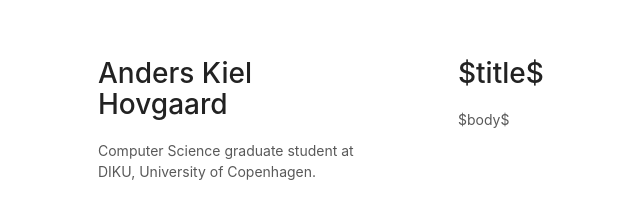
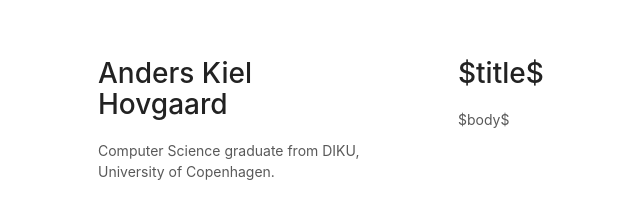
Before and after one commit to ahovgaard/ahovgaard.github.io, a plain HTML site: page templates/default.html in a window 1280 px wide. Shown: the top 199 px of the page, 112-752 px from the left. Drawn offline with Linux system fonts and the light colour scheme.

Commit message:
I graduated.

```diff
--- a/templates/default.html
+++ b/templates/default.html
@@ -12,8 +12,7 @@
     <div class="wrapper">
       <header>
         <h1>Anders Kiel Hovgaard</h1>
-        <p>Computer Science graduate student at DIKU, University of
-          Copenhagen.</p>
+        <p>Computer Science graduate from DIKU, University of Copenhagen.</p>
         <img src="/images/nezu.png" alt="Myself at Nezu Shrine.">
 
         <h2>Contact</h2>
```
